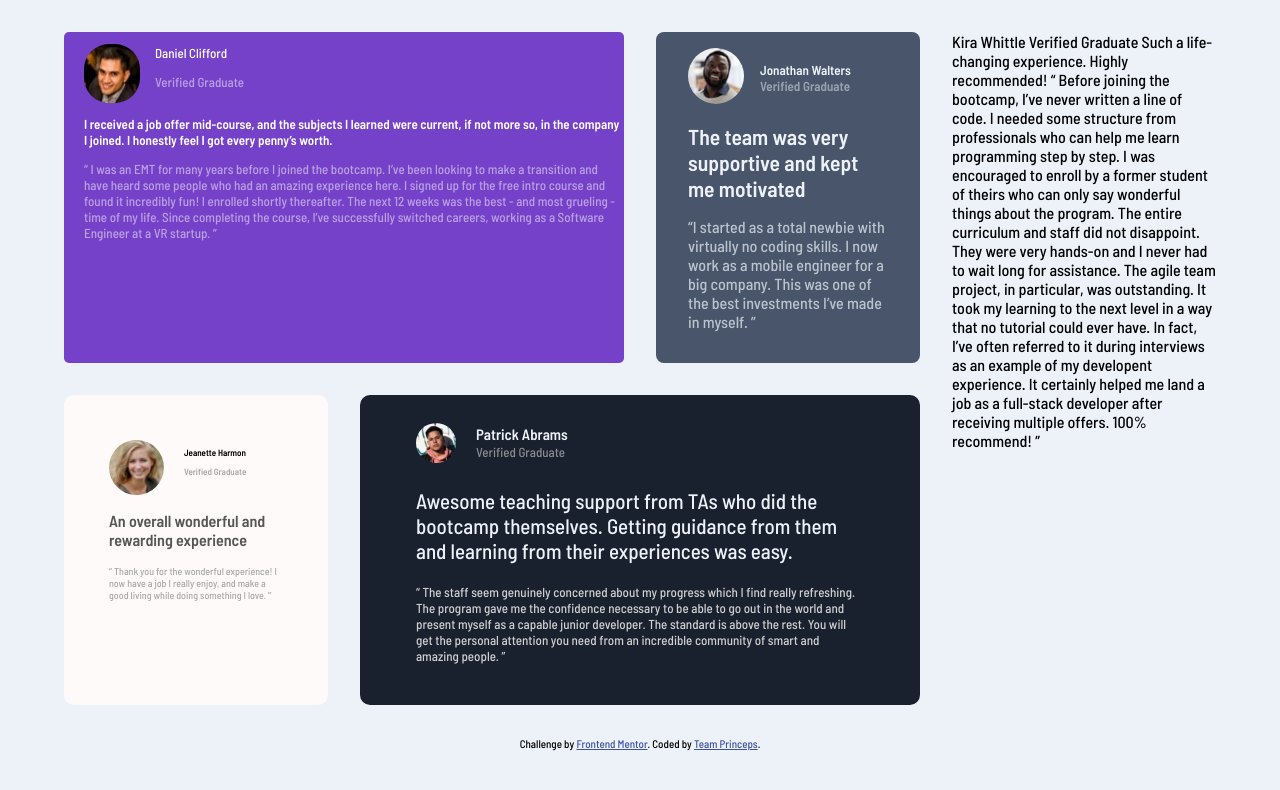
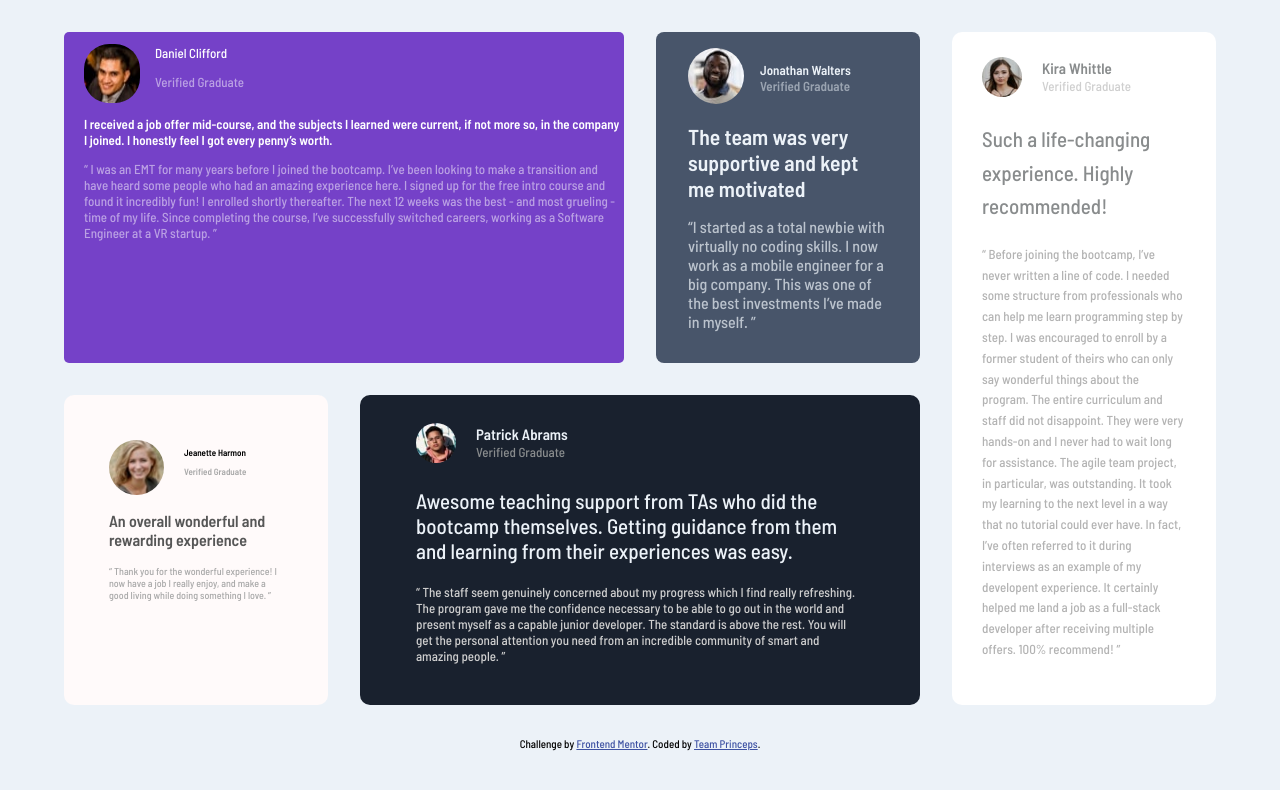
Before and after one commit to codinBabe/Team-Princeps-testimonials-grid-section-main, a plain HTML site: page index.html in a window 1280 px wide. Drawn offline with Linux system fonts and the light colour scheme.

Commit message:
Created Section Five

```diff
--- a/index.html
+++ b/index.html
@@ -104,19 +104,30 @@
       </div>
     </section>
     <section class="five">
-      Kira Whittle
-      Verified Graduate
-
-      Such a life-changing experience. Highly recommended!
-
-      “ Before joining the bootcamp, I’ve never written a line of code. I needed some structure from
+      <div class="five-header">
+        <div class="five-header-img">
+          <img src="./images/image-kira.jpg" alt="">
+        </div>
+        <div class="five-header-titles">
+          <div class="five-header-title1">
+            <p>Kira Whittle</p>
+          </div>
+          <div class="five-header-title2">
+            <p>Verified Graduate</p>
+          </div>
+        </div>
+      </div>
+      <div class="five-text">
+        <p class="five-text1">Such a life-changing experience. Highly recommended!</p>
+        <p class="five-text2">“ Before joining the bootcamp, I’ve never written a line of code. I needed some structure from
           professionals who can help me learn programming step by step. I was encouraged to enroll by a former
           student of theirs who can only say wonderful things about the program. The entire curriculum and staff
           did not disappoint. They were very hands-on and I never had to wait long for assistance. The agile team
           project, in particular, was outstanding. It took my learning to the next level in a way that no tutorial
           could ever have. In fact, I’ve often referred to it during interviews as an example of my developent
           experience. It certainly helped me land a job as a full-stack developer after receiving multiple offers.
-      100% recommend! ”
+          100% recommend! ”</p>
+      </div>
     </section>
   </main>
   <footer class="attribution">
--- a/style.css
+++ b/style.css
@@ -150,7 +150,50 @@ body {
 /* SECTION FIVE */
 .five {
     grid-area: five;
-
+    grid-area: three;
+    grid-column: 4/5;
+    grid-row: 1/3;
+    background-color: var(--White);
+    border-radius: 10px;
+    padding: 25px 30px;
+}
+.five .five-header {
+    display: flex;
+    gap: 20px;
+    font-size: 13px;
+    margin-bottom: -5px;
+}
+.five .five-header .five-header-img {
+    width: 40px;
+}
+.five .five-header .five-header-img img {
+    width: 100%;
+    border-radius: 50%;
+}
+.five .five-header .five-header-titles {
+    line-height: 1;
+}
+.five .five-header .five-header-titles .five-header-title1 {
+    font-size: 15px;
+    font-weight: 600;
+    margin: -11px 0;
+    letter-spacing: 1;
+    color: var(--dark-gray);
+}
+.five .five-header .five-header-titles .five-header-title2 {
+    font-size: 13px;
+    letter-spacing: 1;
+    color: var(--Light-gray);
+}
+.five .five-text .five-text1 {
+    font-size: 21px;
+    line-height: 1.6;
+    color: var(--dark-gray);
+}
+.five .five-text .five-text2 {
+    font-size: 13px;
+    line-height: 1.6;
+    color: var(--medium-gray);
 }
 /* SECTION TWO STYLING */
 .heading{
```
Lines whose indentation alone changed are shown as unchanged.
